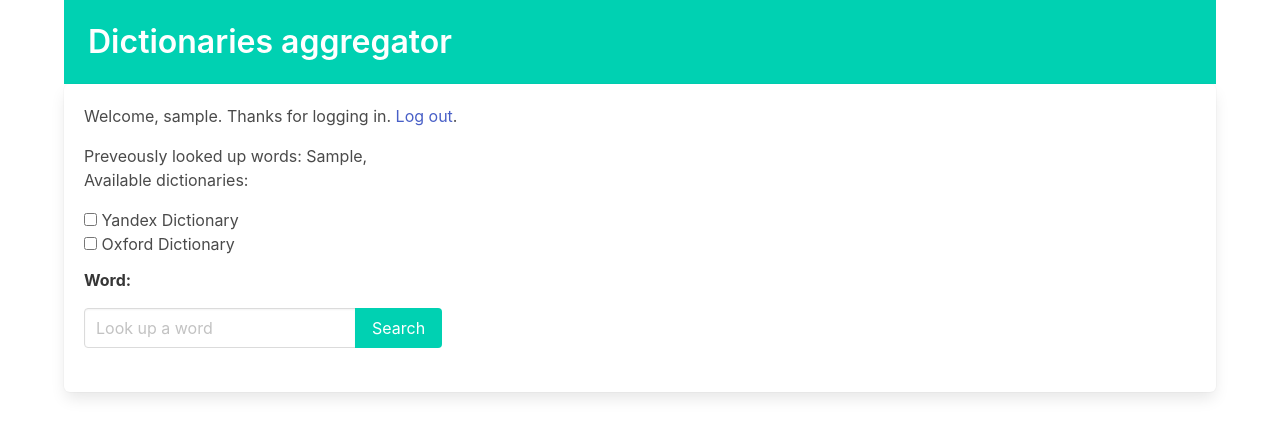
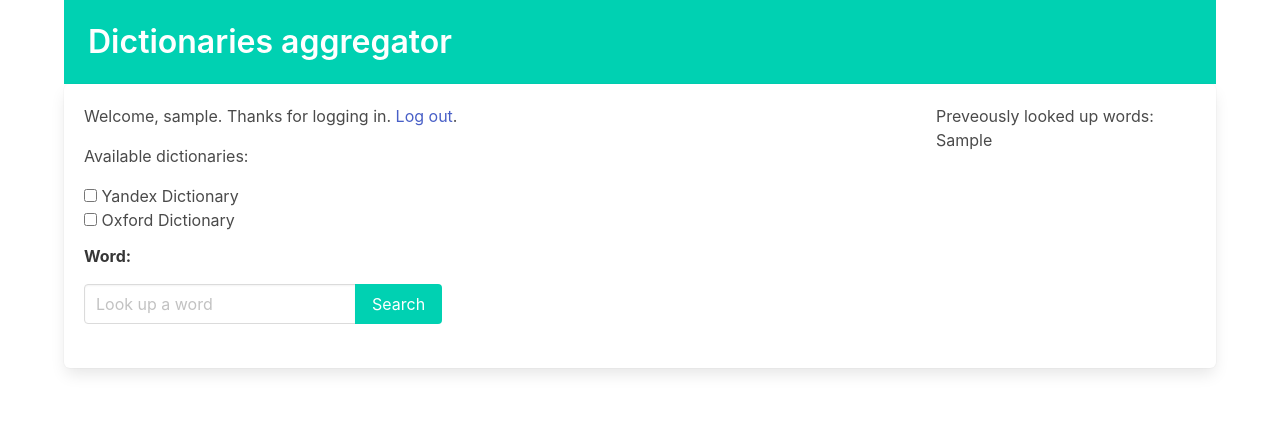
Before and after one commit to nvp85/dicts_aggregator, a Django app: page /home/ in a window 1280 px wide. Shown: the top 437 px of the page. Run offline with Django 3.2, Linux system fonts and the light colour scheme; a user stored in the database is signed in; tables that the repository leaves empty hold one stand-in row (values such as "Sample post").

Commit message:
update home.html: add the second column and move the search history into it

```diff
--- a/base_app/models.py
+++ b/base_app/models.py
@@ -14,7 +14,7 @@ class SearchHistoryRecord(models.Model):
         null=False,
     )
     count = models.IntegerField(
-        default=0,
+        default=1,
     )
     last_date = models.DateTimeField(
         auto_now=True,
--- a/templates/home.html
+++ b/templates/home.html
@@ -16,13 +16,10 @@
         <div class="box">
         {% block content %}
             {% if user.is_authenticated %}
-                <div>
+            <div class="columns">
+                <div class="column is-three-quarters">
                     <p class="mb-4">Welcome, {{ user.username }}. Thanks for logging in. <a href={% url "logout" %}>Log out</a>.</p>
-                    <p>Preveously looked up words:
-                        {% for word in search_records  %}
-                        {{ word.word }},
-                        {% endfor%}
-                    </p>
+
                     <p>Available dictionaries:</p>
                     <form method="post" action={% url "search" %} class="mt-4">
                         {% csrf_token %}
@@ -52,6 +49,16 @@
                     {% endblock %}
                     </div>
                 </div>
+                <div class="column">
+                    <p>Preveously looked up words:
+                        <ul>
+                        {% for word in search_records  %}
+                        <li>{{ word.word }}</li>
+                        {% endfor%}
+                        </ul>
+                    </p>
+                </div>
+            </div>
             {% else %}
                 <p>Welcome, new user. Please <a href={% url "login" %}>log in</a> or <a href={% url "signup" %}>sign up</a>. </p>
             {% endif %}
```
